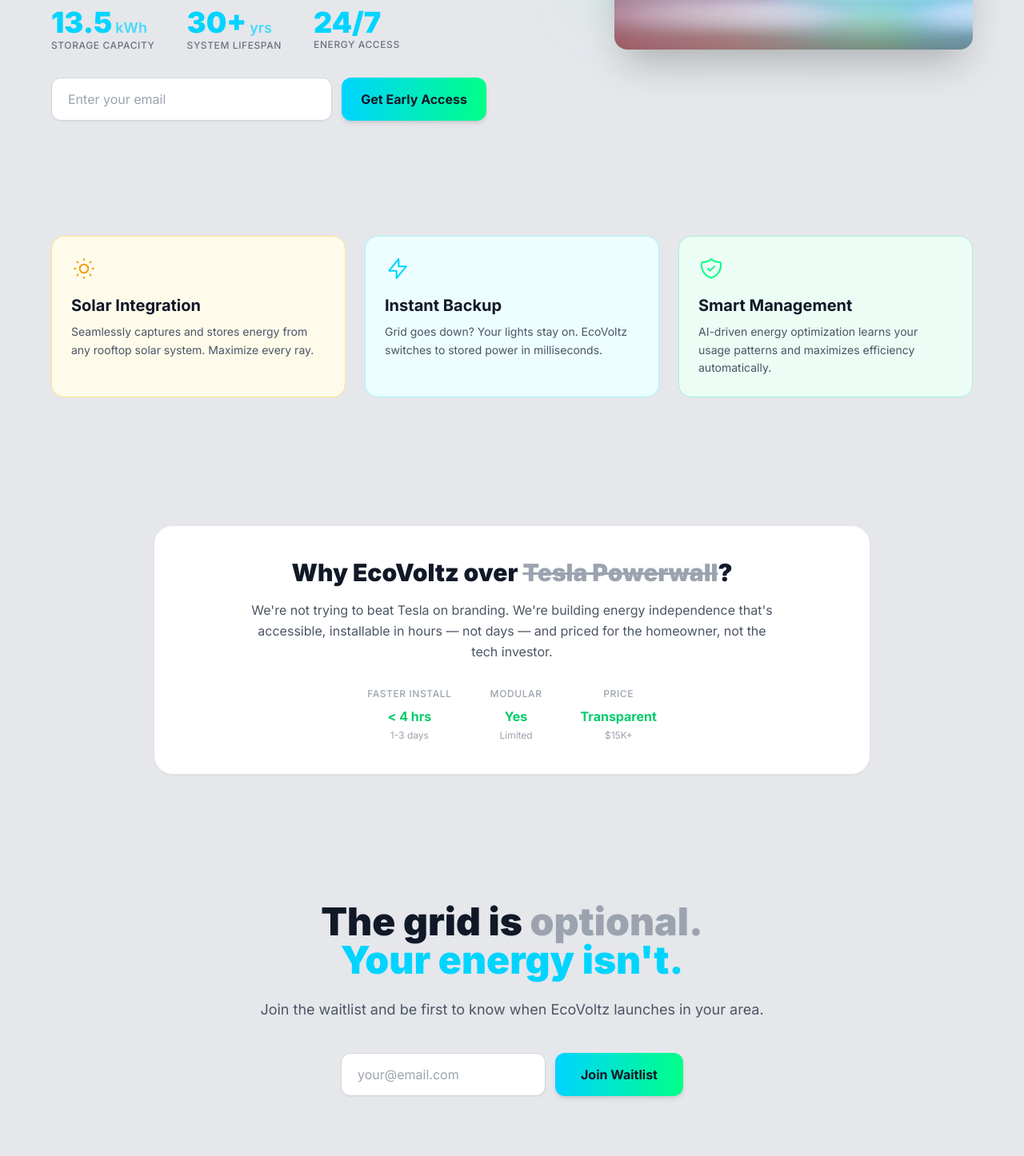
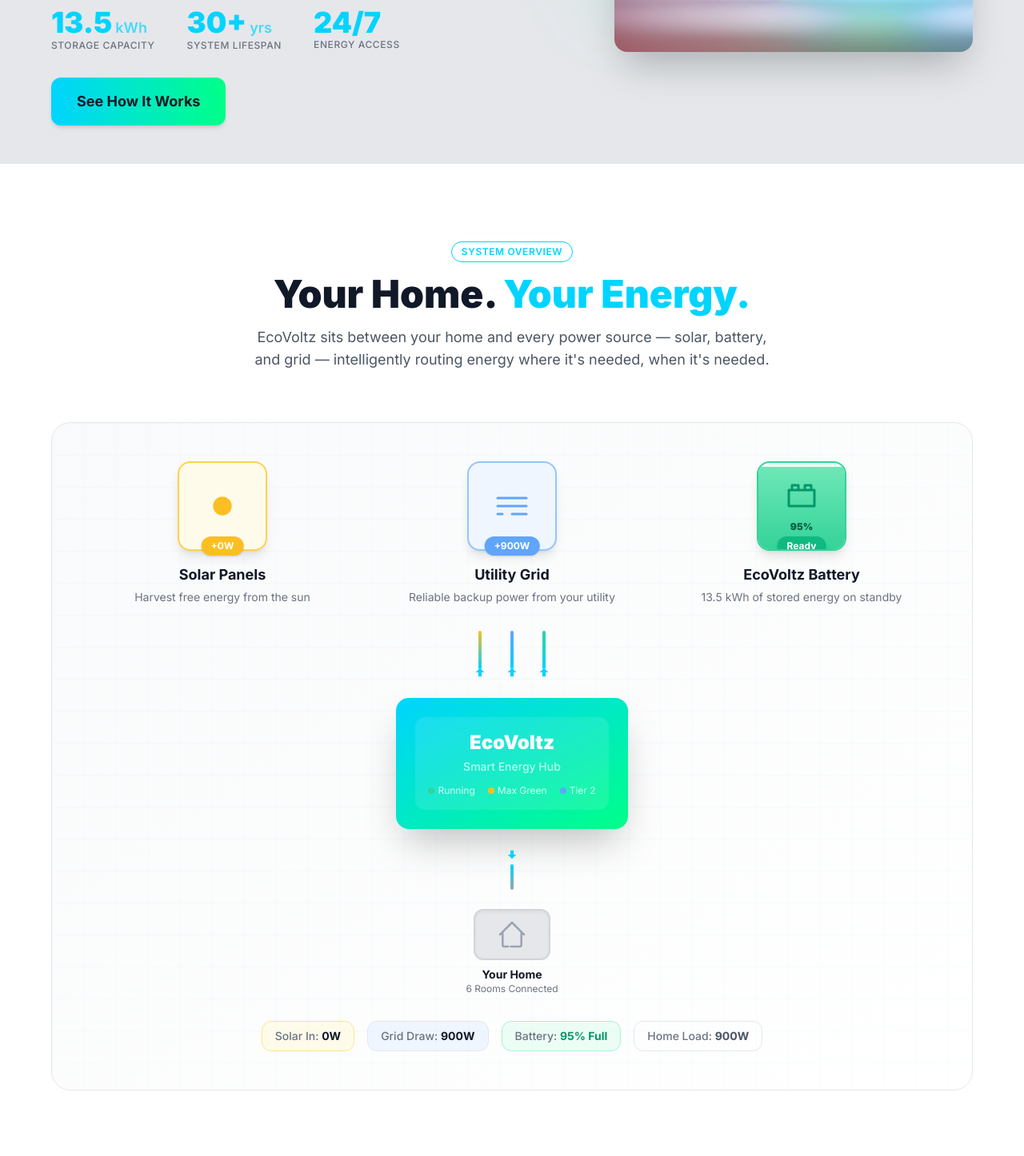
Before and after one commit to catdogclaw/ecovoltz-landing, a React (Vite) app: page / in a window 1280 px wide. Shown: the part 604-2050 px from the top of the page at 80% size. Built offline with nearby package versions, Linux system fonts and the light colour scheme; the HTML template or start-up script is replaced by a standard one.

Commit message:
Add How It Works diagram section, remove email forms and Tesla references

```diff
--- a/src/App.tsx
+++ b/src/App.tsx
@@ -1,4 +1,3 @@
-import { useState } from 'react'
 import { motion } from 'framer-motion'
 
 const fadeUp = {
@@ -11,14 +10,6 @@
 }
 
 function App() {
-  const [email, setEmail] = useState('')
-  const [submitted, setSubmitted] = useState(false)
-
-  const handleSubmit = (e: React.FormEvent) => {
-    e.preventDefault()
-    if (email) setSubmitted(true)
-  }
-
   return (
     <div className="min-h-screen bg-[#e5e7eb] text-gray-900 overflow-x-hidden">
 
@@ -72,33 +63,14 @@
               ))}
             </motion.div>
 
-            {/* CTA */}
+            {/* CTA — no email */}
             <motion.div variants={fadeUp}>
-              {!submitted ? (
-                <form onSubmit={handleSubmit} className="flex gap-3 flex-wrap">
-                  <input
-                    type="email"
-                    value={email}
-                    onChange={(e) => setEmail(e.target.value)}
-                    placeholder="Enter your email"
-                    className="px-5 py-3.5 rounded-xl bg-white border border-gray-300 text-gray-900 placeholder-gray-400 focus:outline-none focus:border-[#00d4ff] focus:ring-2 focus:ring-[#00d4ff]/20 transition-all flex-1 min-w-[240px] shadow-sm"
-                    required
-                  />
-                  <button
-                    type="submit"
-                    className="px-6 py-3.5 rounded-xl bg-gradient-to-r from-[#00d4ff] to-[#00ff88] text-gray-900 font-bold hover:opacity-90 transition-opacity shadow-md"
-                  >
-                    Get Early Access
-                  </button>
-                </form>
-              ) : (
-                <div className="flex items-center gap-3 text-[#00cc6a] px-5 py-3 rounded-xl bg-[#00ff88]/10 border border-[#00ff88]/30 font-medium">
-                  <svg className="w-5 h-5" fill="none" viewBox="0 0 24 24" stroke="currentColor">
-                    <path strokeLinecap="round" strokeLinejoin="round" strokeWidth={2} d="M5 13l4 4L19 7" />
-                  </svg>
-                  You're on the list. We'll be in touch.
-                </div>
-              )}
+              <a
+                href="#how-it-works"
+                className="inline-block px-8 py-4 rounded-xl bg-gradient-to-r from-[#00d4ff] to-[#00ff88] text-gray-900 font-bold hover:opacity-90 transition-opacity shadow-md text-lg"
+              >
+                See How It Works
+              </a>
             </motion.div>
           </motion.div>
 
@@ -109,14 +81,12 @@
             transition={{ duration: 0.8, delay: 0.3 }}
             className="relative flex justify-center lg:justify-end"
           >
-            {/* Glow blobs behind image */}
             <div className="absolute inset-0 bg-gradient-to-b from-[#00d4ff]/10 to-[#00ff88]/10 rounded-3xl blur-3xl scale-75" />
             <img
               src="/ecovoltz_concept3.png"
               alt="EcoVoltz Energy Hero"
               className="relative z-10 w-full max-w-md rounded-2xl shadow-2xl"
             />
-            {/* Floating badge */}
             <div className="absolute -right-4 top-16 z-20 px-4 py-2 rounded-xl bg-white/90 border border-[#00d4ff]/30 shadow-lg backdrop-blur-sm hidden md:block">
               <div className="text-[#00d4ff] text-sm font-bold">13.5 kWh</div>
               <div className="text-gray-500 text-xs">Battery Core</div>
@@ -125,6 +95,203 @@
               <div className="text-[#00ff88] text-sm font-bold">∞ Cycles</div>
               <div className="text-gray-500 text-xs">Lifespan</div>
             </div>
+          </motion.div>
+        </div>
+      </section>
+
+      {/* How It Works — Diagram */}
+      <section id="how-it-works" className="relative z-10 px-8 lg:px-16 py-24 bg-white">
+        <div className="max-w-6xl mx-auto">
+          <motion.div
+            initial="hidden"
+            whileInView="visible"
+            viewport={{ once: true, margin: '-100px' }}
+            variants={stagger}
+          >
+            <motion.div variants={fadeUp} className="text-center mb-16">
+              <span className="inline-block px-3 py-1 rounded-full border border-[#00d4ff] text-[#00d4ff] text-xs font-semibold tracking-wider uppercase mb-4">
+                System Overview
+              </span>
+              <h2 className="text-4xl md:text-5xl font-black text-gray-900 mb-4">
+                Your Home. <span style={{ color: '#00d4ff' }}>Your Energy.</span>
+              </h2>
+              <p className="text-gray-600 text-lg max-w-2xl mx-auto">
+                EcoVoltz sits between your home and every power source — solar, battery, and grid — intelligently routing energy where it's needed, when it's needed.
+              </p>
+            </motion.div>
+
+            {/* Energy flow diagram */}
+            <motion.div variants={fadeUp} className="relative bg-gradient-to-br from-gray-50 to-white rounded-3xl border border-gray-200 p-8 md:p-12 overflow-hidden">
+
+              {/* Animated grid background */}
+              <div className="absolute inset-0 opacity-[0.03]"
+                style={{
+                  backgroundImage: `linear-gradient(#00d4ff 1px, transparent 1px), linear-gradient(90deg, #00d4ff 1px, transparent 1px)`,
+                  backgroundSize: '40px 40px'
+                }}
+              />
+
+              <div className="relative grid grid-cols-1 md:grid-cols-3 gap-8 items-center">
+
+                {/* Solar */}
+                <motion.div
+                  initial={{ opacity: 0, y: 20 }}
+                  whileInView={{ opacity: 1, y: 0 }}
+                  viewport={{ once: true }}
+                  transition={{ delay: 0.2 }}
+                  className="flex flex-col items-center text-center"
+                >
+                  <div className="relative w-28 h-28 rounded-2xl bg-amber-50 border-2 border-amber-300 flex items-center justify-center mb-4 shadow-lg">
+                    <svg className="w-14 h-14 text-amber-400" viewBox="0 0 24 24" fill="currentColor">
+                      <path d="M12 2v2m0 16v2M4 12H2m20 0h-2m-2.05-6.95l-1.41 1.41m-9.19 9.19l-1.41 1.41m0-12.02l1.41 1.41m9.19 9.19l1.41 1.41M12 7a5 5 0 100 10 5 5 0 000-10z"/>
+                    </svg>
+                    <div className="absolute -bottom-2 left-1/2 -translate-x-1/2 px-3 py-1 bg-amber-400 text-white text-xs font-bold rounded-full shadow">
+                      +0W
+                    </div>
+                  </div>
+                  <h3 className="text-lg font-bold text-gray-900 mb-1">Solar Panels</h3>
+                  <p className="text-gray-500 text-sm">Harvest free energy from the sun</p>
+                </motion.div>
+
+                {/* Grid */}
+                <motion.div
+                  initial={{ opacity: 0, y: 20 }}
+                  whileInView={{ opacity: 1, y: 0 }}
+                  viewport={{ once: true }}
+                  transition={{ delay: 0.3 }}
+                  className="flex flex-col items-center text-center"
+                >
+                  <div className="relative w-28 h-28 rounded-2xl bg-blue-50 border-2 border-blue-300 flex items-center justify-center mb-4 shadow-lg">
+                    <svg className="w-12 h-12 text-blue-400" fill="none" viewBox="0 0 24 24" stroke="currentColor" strokeWidth={1.5}>
+                      <path strokeLinecap="round" strokeLinejoin="round" d="M3 7h18M3 12h18m-9 5h9M6 17H3" />
+                    </svg>
+                    <div className="absolute -bottom-2 left-1/2 -translate-x-1/2 px-3 py-1 bg-blue-400 text-white text-xs font-bold rounded-full shadow">
+                      +900W
+                    </div>
+                  </div>
+                  <h3 className="text-lg font-bold text-gray-900 mb-1">Utility Grid</h3>
+                  <p className="text-gray-500 text-sm">Reliable backup power from your utility</p>
+                </motion.div>
+
+                {/* Battery */}
+                <motion.div
+                  initial={{ opacity: 0, y: 20 }}
+                  whileInView={{ opacity: 1, y: 0 }}
+                  viewport={{ once: true }}
+                  transition={{ delay: 0.4 }}
+                  className="flex flex-col items-center text-center"
+                >
+                  <div className="relative w-28 h-28 rounded-2xl bg-emerald-50 border-2 border-emerald-400 flex flex-col items-center justify-center mb-4 shadow-lg overflow-hidden">
+                    {/* Battery fill */}
+                    <div className="absolute bottom-0 left-0 right-0 bg-gradient-to-t from-emerald-400 to-emerald-300 transition-all duration-1000" style={{ height: '95%' }} />
+                    <div className="relative z-10 mb-1">
+                      <svg className="w-12 h-12 text-emerald-600" fill="none" viewBox="0 0 24 24" stroke="currentColor" strokeWidth={1.5}>
+                        <path strokeLinecap="round" strokeLinejoin="round" d="M4 7h16v10H4zM6 7V4h4v3M14 7V4h4v3" />
+                      </svg>
+                    </div>
+                    <div className="relative z-10 text-xs font-black text-emerald-800">95%</div>
+                    <div className="absolute -bottom-2 left-1/2 -translate-x-1/2 px-3 py-1 bg-emerald-500 text-white text-xs font-bold rounded-full shadow">
+                      Ready
+                    </div>
+                  </div>
+                  <h3 className="text-lg font-bold text-gray-900 mb-1">EcoVoltz Battery</h3>
+                  <p className="text-gray-500 text-sm">13.5 kWh of stored energy on standby</p>
+                </motion.div>
+              </div>
+
+              {/* Central EcoVoltz unit */}
+              <motion.div
+                initial={{ opacity: 0, scale: 0.9 }}
+                whileInView={{ opacity: 1, scale: 1 }}
+                viewport={{ once: true }}
+                transition={{ delay: 0.5 }}
+                className="relative mt-8 flex justify-center"
+              >
+                <div className="flex flex-col items-center">
+                  <div className="flex gap-6 items-end mb-6">
+                    {/* Solar to EcoVoltz */}
+                    <div className="flex flex-col items-center">
+                      <div className="h-12 w-1 bg-gradient-to-b from-amber-400 to-[#00d4ff] rounded-full" />
+                      <svg className="w-4 h-4 text-[#00d4ff] -mt-1" fill="currentColor" viewBox="0 0 24 24"><path d="M12 4l-8 8h5v8h6v-8h5z"/></svg>
+                    </div>
+                    {/* Grid to EcoVoltz */}
+                    <div className="flex flex-col items-center">
+                      <div className="h-12 w-1 bg-gradient-to-b from-blue-400 to-[#00d4ff] rounded-full" />
+                      <svg className="w-4 h-4 text-[#00d4ff] -mt-1" fill="currentColor" viewBox="0 0 24 24"><path d="M12 4l-8 8h5v8h6v-8h5z"/></svg>
+                    </div>
+                    {/* Battery to EcoVoltz */}
+                    <div className="flex flex-col items-center">
+                      <div className="h-12 w-1 bg-gradient-to-b from-emerald-400 to-[#00d4ff] rounded-full" />
+                      <svg className="w-4 h-4 text-[#00d4ff] -mt-1" fill="currentColor" viewBox="0 0 24 24"><path d="M12 4l-8 8h5v8h6v-8h5z"/></svg>
+                    </div>
+                  </div>
+
+                  {/* Main unit */}
+                  <div className="relative w-full max-w-md">
+                    <div className="bg-gradient-to-br from-[#00d4ff] to-[#00ff88] rounded-2xl p-6 shadow-2xl">
+                      <div className="bg-white/10 backdrop-blur-sm rounded-xl p-4 text-center">
+                        <div className="text-white font-black text-2xl mb-1">EcoVoltz</div>
+                        <div className="text-white/70 text-sm font-medium">Smart Energy Hub</div>
+                        <div className="mt-3 flex justify-center gap-4 text-xs text-white/80">
+                          <span className="flex items-center gap-1">
+                            <span className="w-2 h-2 rounded-full bg-emerald-400 animate-pulse" />
+                            Running
+                          </span>
+                          <span className="flex items-center gap-1">
+                            <span className="w-2 h-2 rounded-full bg-amber-400" />
+                            Max Green
+                          </span>
+                          <span className="flex items-center gap-1">
+                            <span className="w-2 h-2 rounded-full bg-blue-400" />
+                            Tier 2
+                          </span>
+                        </div>
+                      </div>
+                    </div>
+
+                    {/* Home output */}
+                    <div className="flex flex-col items-center mt-6">
+                      <svg className="w-4 h-4 text-[#00d4ff] mb-1" fill="currentColor" viewBox="0 0 24 24"><path d="M12 20l-8-8h5v-8h6v8h5z"/></svg>
+                      <div className="h-8 w-1 bg-gradient-to-b from-[#00d4ff] to-gray-400 rounded-full" />
+                    </div>
+                  </div>
+
+                  {/* Home */}
+                  <div className="mt-6 flex flex-col items-center">
+                    <div className="w-24 h-16 bg-gray-200 border-2 border-gray-300 rounded-xl flex items-center justify-center shadow-inner">
+                      <svg className="w-10 h-10 text-gray-400" fill="none" viewBox="0 0 24 24" stroke="currentColor" strokeWidth={1.5}>
+                        <path strokeLinecap="round" strokeLinejoin="round" d="M3 12l2-2m0 0l7-7 7 7M5 10v10a1 1 0 001 1h3m10-11l2 2m-2-2v10a1 1 0 01-1 1h-3m-4 0h4" />
+                      </svg>
+                    </div>
+                    <div className="mt-2 text-center">
+                      <div className="text-gray-900 font-bold text-sm">Your Home</div>
+                      <div className="text-gray-500 text-xs">6 Rooms Connected</div>
+                    </div>
+                  </div>
+                </div>
+              </motion.div>
+
+              {/* Readout badges */}
+              <motion.div
+                initial={{ opacity: 0 }}
+                whileInView={{ opacity: 1 }}
+                viewport={{ once: true }}
+                transition={{ delay: 0.7 }}
+                className="mt-8 flex justify-center gap-4 flex-wrap"
+              >
+                {[
+                  { label: 'Solar In', value: '0W', color: 'amber' },
+                  { label: 'Grid Draw', value: '900W', color: 'blue' },
+                  { label: 'Battery', value: '95% Full', color: 'emerald' },
+                  { label: 'Home Load', value: '900W', color: 'gray' },
+                ].map((badge) => (
+                  <div key={badge.label} className={`px-4 py-2 rounded-xl bg-${badge.color}-50 border border-${badge.color}-200 text-sm`}>
+                    <span className="text-gray-500 font-medium">{badge.label}: </span>
+                    <span className={`font-bold text-${badge.color}-600`}>{badge.value}</span>
+                  </div>
+                ))}
+              </motion.div>
+            </motion.div>
           </motion.div>
         </div>
       </section>
@@ -191,39 +358,7 @@
         </div>
       </section>
 
-      {/* Comparison bar */}
-      <section className="relative z-10 px-8 lg:px-16 py-16">
-        <div className="max-w-4xl mx-auto">
-          <motion.div
-            initial={{ opacity: 0 }}
-            whileInView={{ opacity: 1 }}
-            viewport={{ once: true }}
-            className="p-10 rounded-3xl bg-white border border-gray-200 shadow-sm text-center"
-          >
-            <h2 className="text-2xl md:text-3xl font-black mb-4 text-gray-900">
-              Why EcoVoltz over <span className="text-gray-400 line-through">Tesla Powerwall</span>?
-            </h2>
-            <p className="text-gray-600 max-w-2xl mx-auto leading-relaxed">
-              We're not trying to beat Tesla on branding. We're building energy independence that's accessible, installable in hours — not days — and priced for the homeowner, not the tech investor.
-            </p>
-            <div className="mt-8 flex justify-center gap-12 flex-wrap text-sm">
-              {[
-                { label: 'Faster Install', voltz: '< 4 hrs', tesla: '1-3 days' },
-                { label: 'Modular', voltz: 'Yes', tesla: 'Limited' },
-                { label: 'Price', voltz: 'Transparent', tesla: '$15K+' },
-              ].map((row) => (
-                <div key={row.label} className="text-center">
-                  <div className="text-gray-400 text-xs uppercase tracking-wider mb-2 font-medium">{row.label}</div>
-                  <div className="text-[#00cc6a] font-bold text-base">{row.voltz}</div>
-                  <div className="text-gray-400 text-xs mt-1">{row.tesla}</div>
-                </div>
-              ))}
-            </div>
-          </motion.div>
-        </div>
-      </section>
-
-      {/* Bottom CTA */}
+      {/* Bottom CTA — no email */}
       <section className="relative z-10 px-8 lg:px-16 py-24">
         <div className="max-w-3xl mx-auto text-center">
           <motion.div
@@ -237,28 +372,14 @@
               <span style={{ color: '#00d4ff' }}>Your energy isn't.</span>
             </h2>
             <p className="text-gray-600 text-lg mb-10">
-              Join the waitlist and be first to know when EcoVoltz launches in your area.
+              EcoVoltz installs in under 4 hours. Get started with your free home energy assessment.
             </p>
-            {!submitted ? (
-              <form onSubmit={handleSubmit} className="flex gap-3 justify-center flex-wrap">
-                <input
-                  type="email"
-                  value={email}
-                  onChange={(e) => setEmail(e.target.value)}
-                  placeholder="your@email.com"
-                  className="px-5 py-3.5 rounded-xl bg-white border border-gray-300 text-gray-900 placeholder-gray-400 focus:outline-none focus:border-[#00d4ff] focus:ring-2 focus:ring-[#00d4ff]/20 transition-all w-64 shadow-sm"
-                  required
-                />
-                <button
-                  type="submit"
-                  className="px-8 py-3.5 rounded-xl bg-gradient-to-r from-[#00d4ff] to-[#00ff88] text-gray-900 font-bold hover:opacity-90 transition-opacity shadow-md"
-                >
-                  Join Waitlist
-                </button>
-              </form>
-            ) : (
-              <p className="text-[#00cc6a] font-semibold">✓ You're on the list. We'll notify you at <span className="text-gray-900">{email}</span></p>
-            )}
+            <a
+              href="#how-it-works"
+              className="inline-block px-10 py-4 rounded-xl bg-gradient-to-r from-[#00d4ff] to-[#00ff88] text-gray-900 font-bold hover:opacity-90 transition-opacity shadow-md text-lg"
+            >
+              Learn More
+            </a>
           </motion.div>
         </div>
       </section>
```
